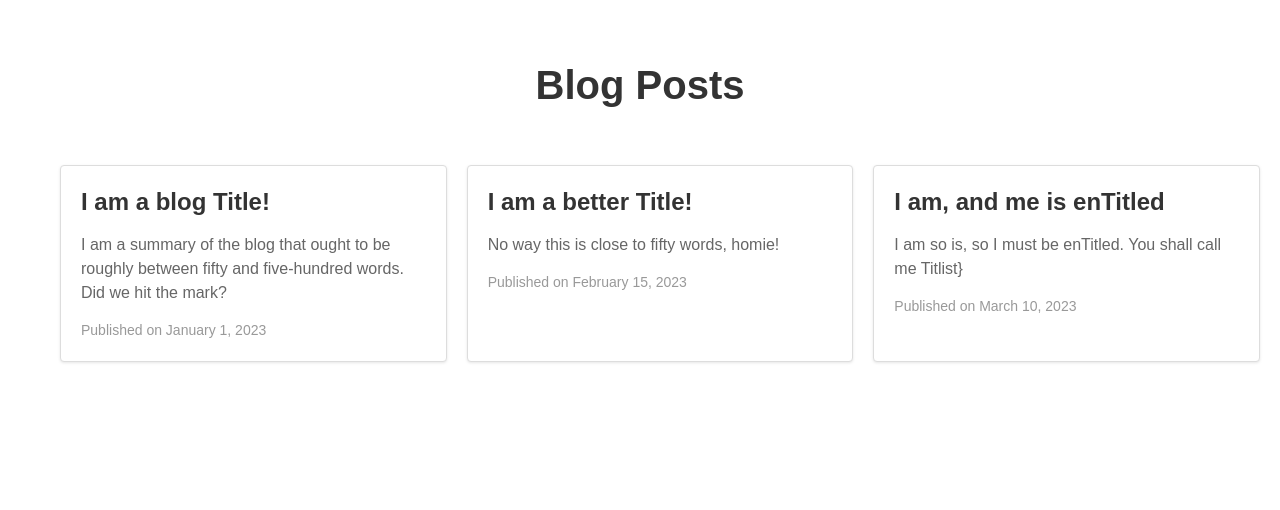
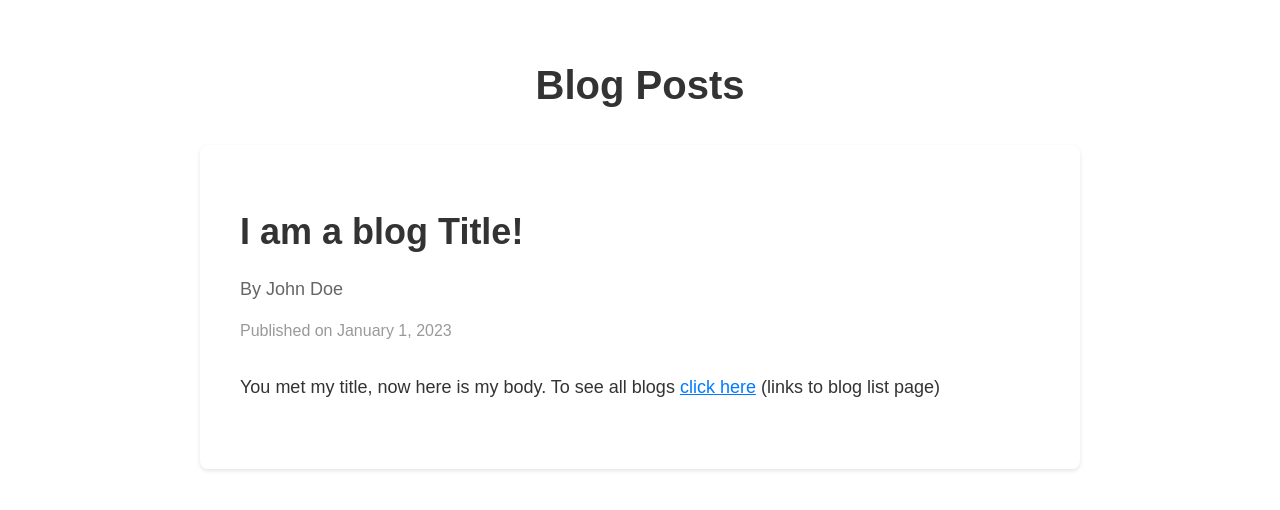
Before and after one commit to stef-writes/ReactBlog, a React (Vite) app: page /post/1 in a window 1280 px wide. Shown: the top 510 px of the page. Built offline with nearby package versions, Linux system fonts and the light colour scheme.

Commit message:
Update blog components and add blog post detail feature

```diff
--- a/src/App.jsx
+++ b/src/App.jsx
@@ -1,15 +1,29 @@
 import React from 'react';
 import './App.css';
 import BlogPostList from './blog-list-component/BlogPostList';  // Container component -> renders list of BlogPostItems
-import { BrowserRouter } from 'react-router-dom';  // Enables client-side routing
-import { mockBlogPosts } from './mock-data/mockPosts';  // Simulated API data
+import BlogPostDetail from './blogPostDetail/BlogPostDetail';
+import { BrowserRouter, Routes, Route } from 'react-router-dom';  // Enables client-side routing
+import { mockBlogPosts } from './blogPostDetail/mockPosts';  // Updated import path
 
 function App() {
   return (
     <BrowserRouter>
       <div className="container">  {/* Global styles & layout container */}
         <h1 className="title">Blog Posts</h1>
-        <BlogPostList posts={mockBlogPosts} />  {/* Parent->child data flow via props */}
+        <Routes>
+          <Route path="/" element={<BlogPostList posts={mockBlogPosts} />} />
+          <Route
+            path="/post/:id"
+            element={
+              <BlogPostDetail
+                title={mockBlogPosts[0].title}
+                content={mockBlogPosts[0].content}
+                author={mockBlogPosts[0].author}
+                date={mockBlogPosts[0].date}
+              />
+            }
+          />
+        </Routes>
       </div>
     </BrowserRouter>
   );
--- a/src/blog-post-component/BlogPostItem.jsx
+++ b/src/blog-post-component/BlogPostItem.jsx
@@ -1,7 +1,7 @@
 import { Link } from 'react-router-dom';  // Client-side navigation component
 import styles from './BlogPostItem.module.css';  // Scoped CSS -> prevents style conflicts
 
-const BlogPostItem = ({ id, title, summary, date, url }) => {  // Destructured props from BlogPostList
+const BlogPostItem = ({ id, title, summary, date }) => {  // Destructured props from BlogPostList
     const formattedDate = new Date(date).toLocaleDateString('en-US', {  // Format ISO date -> readable string
       year: 'numeric',
       month: 'long',
@@ -10,7 +10,7 @@ const BlogPostItem = ({ id, title, summary, date, url }) => {  // Destructured p
 
   return (
     <article className={styles.blogPostItem}>  {/* Semantic HTML -> better accessibility */}
-      <Link to={url} className={styles.titleLink} aria-label={`Read full article: ${title}`}>  {/* No-reload navigation */}
+      <Link to={`/post/${id}`} className={styles.titleLink} aria-label={`Read full article: ${title}`}>  {/* No-reload navigation */}
         <h2 className={styles.title}>{title}</h2>
       </Link>
       <p className={styles.summary}>{summary}</p>
--- /dev/null
+++ b/src/blogPostDetail/BlogPostDetail.jsx
@@ -0,0 +1,25 @@
+import React from 'react';
+import styles from './BlogPostDetail.module.css';
+
+const BlogPostDetail = ({ title, content, author, date }) => {
+  if (!title || !content || !author || !date) {
+    return <p>Blog post not found.</p>;
+  }
+
+  const formattedDate = new Date(date).toLocaleDateString('en-US', {
+    month: 'long',
+    day: 'numeric',
+    year: 'numeric',
+  });
+
+  return (
+    <div className={styles.blogPostDetail}>
+      <h1 className={styles.title}>{title}</h1>
+      <p className={styles.author}>By {author}</p>
+      <p className={styles.date}>Published on {formattedDate}</p>
+      <div className={styles.content} dangerouslySetInnerHTML={{ __html: content }} />
+    </div>
+  );
+};
+
+export default BlogPostDetail;
--- /dev/null
+++ b/src/blogPostDetail/BlogPostDetail.module.css
@@ -0,0 +1,171 @@
+/* ===== MOBILE VIEW (up to 768px) ===== */
+.blogPostDetail {
+  max-width: 100%;
+  margin: 0 auto;
+  padding: 20px;
+  background-color: #FFFFFF;
+  border-radius: 8px;
+  box-shadow: 0 2px 4px rgba(0, 0, 0, 0.1);
+  font-family: Arial, Roboto, sans-serif;
+}
+
+.header {
+  margin-bottom: 20px;
+}
+
+.title {
+  font-size: 28px;
+  font-weight: bold;
+  color: #333333;
+  margin-bottom: 15px;
+  line-height: 1.3;
+}
+
+.metadata {
+  margin-bottom: 20px;
+  padding-bottom: 15px;
+  border-bottom: 1px solid #EEEEEE;
+}
+
+.author {
+  font-size: 14px;
+  color: #666666;
+  margin-bottom: 5px;
+}
+
+.date {
+  font-size: 12px;
+  color: #999999;
+  display: block;
+  margin-bottom: 5px;
+}
+
+.content {
+  font-size: 14px;
+  line-height: 1.4;
+  color: #333333;
+  margin-top: 20px;
+}
+
+.content p {
+  margin-bottom: 1.5em;
+}
+
+.content h2 {
+  font-size: 20px;
+  margin: 1.5em 0 1em;
+  color: #333333;
+}
+
+.content img {
+  max-width: 100%;
+  height: auto;
+  margin: 1.5em 0;
+  border-radius: 4px;
+}
+
+.content a {
+  color: #007BFF;
+  text-decoration: underline;
+}
+
+.content a:hover {
+  color: #0056b3;
+}
+
+.footer {
+  margin-top: 30px;
+  padding-top: 20px;
+  border-top: 1px solid #EEEEEE;
+}
+
+.backButton {
+  background-color: #007BFF;
+  color: white;
+  border: none;
+  padding: 10px 15px;
+  border-radius: 4px;
+  cursor: pointer;
+  font-size: 14px;
+  transition: background-color 0.2s ease;
+}
+
+.backButton:hover {
+  background-color: #0056b3;
+}
+
+.notFoundContainer {
+  text-align: center;
+  padding: 40px 20px;
+}
+
+.notFound {
+  text-align: center;
+  color: #666666;
+  font-size: 18px;
+  margin-bottom: 20px;
+}
+
+/* ===== TABLET VIEW (769px to 1199px) ===== */
+@media (min-width: 769px) {
+  .blogPostDetail {
+    max-width: 90%;
+    padding: 30px;
+  }
+
+  .title {
+    font-size: 32px;
+  }
+
+  .author {
+    font-size: 16px;
+  }
+
+  .date {
+    font-size: 14px;
+  }
+
+  .content {
+    font-size: 16px;
+    line-height: 1.5;
+  }
+
+  .backButton {
+    font-size: 16px;
+    padding: 12px 18px;
+  }
+}
+
+/* ===== DESKTOP VIEW (1200px and above) ===== */
+@media (min-width: 1200px) {
+  .blogPostDetail {
+    max-width: 800px;
+    padding: 40px;
+  }
+
+  .title {
+    font-size: 36px;
+    margin-bottom: 20px;
+  }
+
+  .author {
+    font-size: 18px;
+    margin-bottom: 10px;
+  }
+
+  .date {
+    font-size: 16px;
+    margin-bottom: 10px;
+  }
+
+  .content {
+    font-size: 18px;
+    line-height: 1.6;
+    margin-top: 30px;
+  }
+
+  .backButton {
+    font-size: 16px;
+    padding: 12px 20px;
+  }
+}
--- /dev/null
+++ b/src/blogPostDetail/mockPosts.js
@@ -0,0 +1,35 @@
+export const mockBlogPosts = [
+    {
+      id: '1',
+      title: 'I am a blog Title!',
+      summary: 'I am a summary of the blog that ought to be roughly between fifty and five-hundred words. Did we hit the mark?',
+      content: `
+        <p>You met my title, now here is my body. To see all blogs <a href="/">click here</a> (links to blog list page)</p>
+      `,
+      author: 'John Doe',
+      date: '2023-01-01',
+      url: '/posts/1'
+    },
+    {
+      id: '2',
+      title: 'I am a better Title!',
+      summary: 'No way this is close to fifty words, homie!',
+      content: `
+        <p>You met my title, now here is my body. To see all blogs <a href="/">click here</a> (links to blog list page)</p>
+      `,
+      author: 'Jane Smith',
+      date: '2023-02-15',
+      url: '/posts/2'
+    },
+    {
+      id: '3',
+      title: 'I am, and me is enTitled',
+      summary: 'I am so is, so I must be enTitled. You shall call me Titlist}',
+      content: `
+        <p>You met my title, now here is my body. To see all blogs <a href="/">click here</a> (links to blog list page)</p>
+      `,
+      author: 'Bob Wilson',
+      date: '2023-03-10',
+      url: '/posts/3'
+    }
+  ];
--- a/src/mock-data/mockPosts.js
+++ /dev/null
@@ -1,24 +0,0 @@
-// src/data/mockPosts.js
-export const mockBlogPosts = [
-    {
-      id: '1',
-      title: 'I am a blog Title!',
-      summary: 'I am a summary of the blog that ought to be roughly between fifty and five-hundred words. Did we hit the mark?',
-      date: '2023-01-01',
-      url: '/posts/1'
-    },
-    {
-      id: '2',
-      title: 'I am a better Title!',
-      summary: 'No way this is close to fifty words, homie!',
-      date: '2023-02-15',
-      url: '/posts/2'
-    },
-    {
-      id: '3',
-      title: 'I am, and me is enTitled',
-      summary: 'I am so is, so I must be enTitled.  You shall call me Titlist}',
-      date: '2023-03-10',
-      url: '/posts/3'
-    }
-  ];
```
